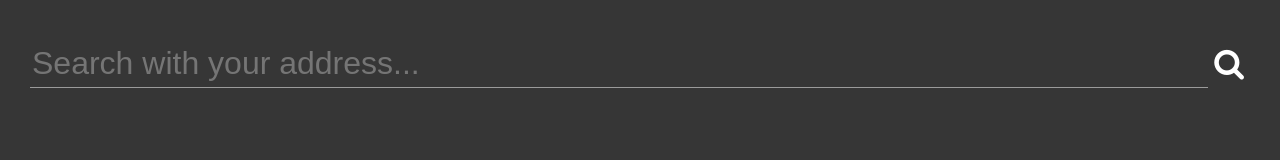
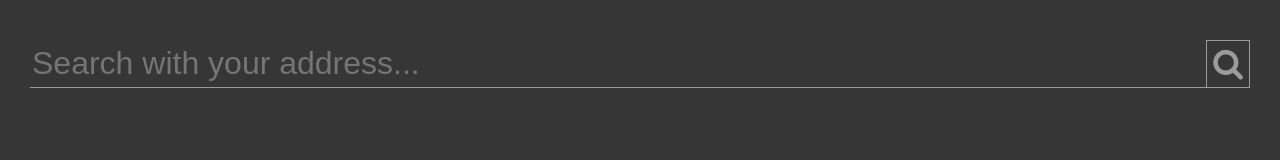
Before and after one commit to luiscarlin/representatives, a React app: page / in a window 1280 px wide. Shown: the top 160 px of the page. Built offline with nearby package versions, Linux system fonts and the light colour scheme.

Commit message:
Show active/ disable in colors

```diff
--- a/src/components/presenters/generic/search-box.scss
+++ b/src/components/presenters/generic/search-box.scss
@@ -1,4 +1,7 @@
 $color-white: white;
+$inactive-color: rgba($color-white, .5);
+$active-color: rgba($color-white, .8);
+$borders: 1px solid $inactive-color;
 
 .search-box {
   width: 100%;
@@ -9,11 +12,11 @@ $color-white: white;
     height: 3rem;
     background: transparent;
     border: none;
-    border-bottom: 1px solid rgba($color-white,.5);
+    border-bottom: $borders;
     box-sizing: border-box;
     font-size: 2rem;
     font-weight: 300;
-    color: rgba($color-white, .5);
+    color: $active-color;
 
     &:focus {
       outline: none;
@@ -22,17 +25,23 @@ $color-white: white;
 
   .search-button {
     background: transparent;
-    border: none;
+    border: $borders;
+    cursor: pointer;
+
+    .fa-search {
+      color: $inactive-color;
+      font-size: 2rem;
+    }
 
     &:hover {
       .fa-search {
-        color: lighten($color-white, 10%);
+        color: $active-color
       }
+      border: 1px solid $active-color
     }
 
-    .fa-search {
-      color: $color-white;
-      font-size: 2rem;
+    &:focus {
+      outline: none;
     }
   }
 }
```
